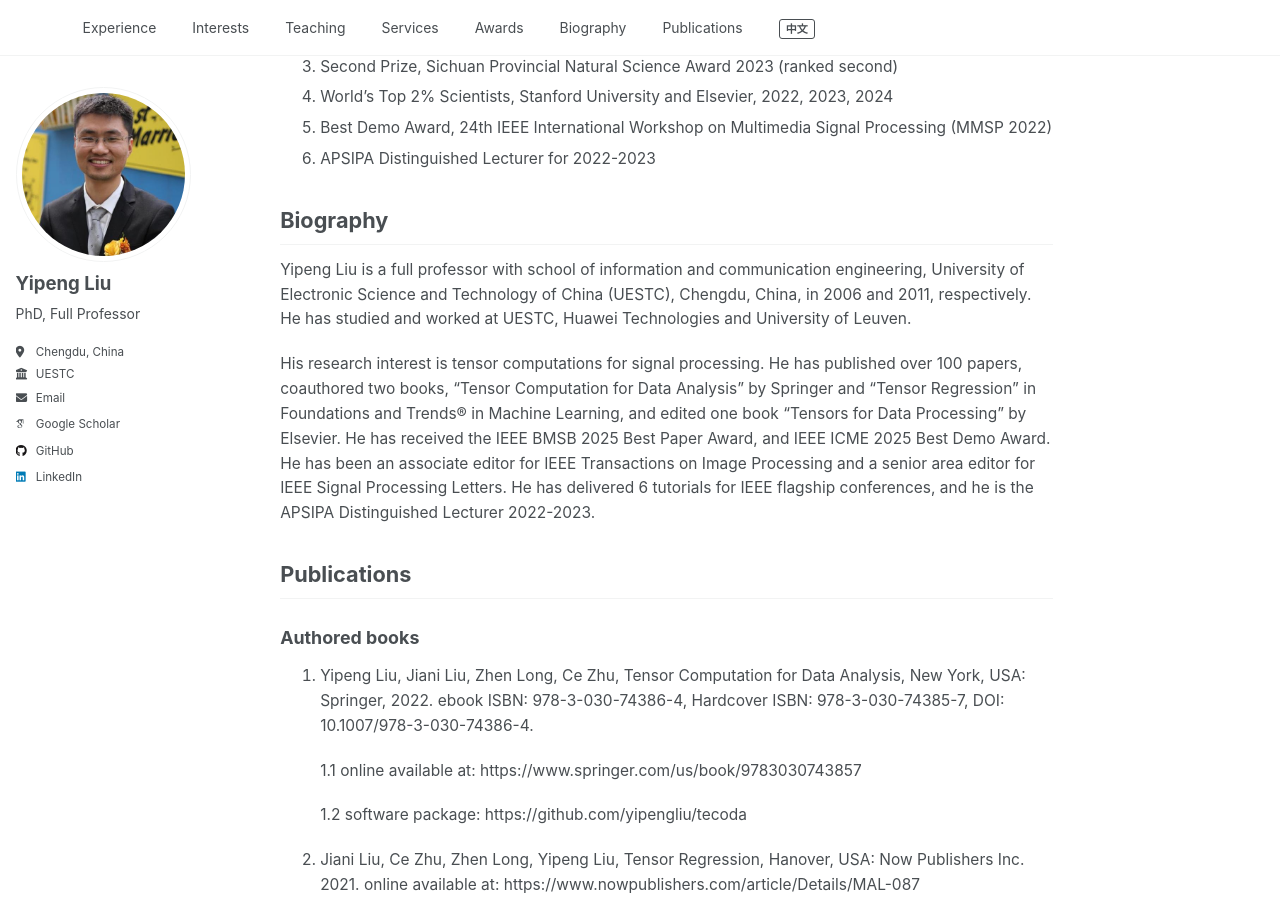
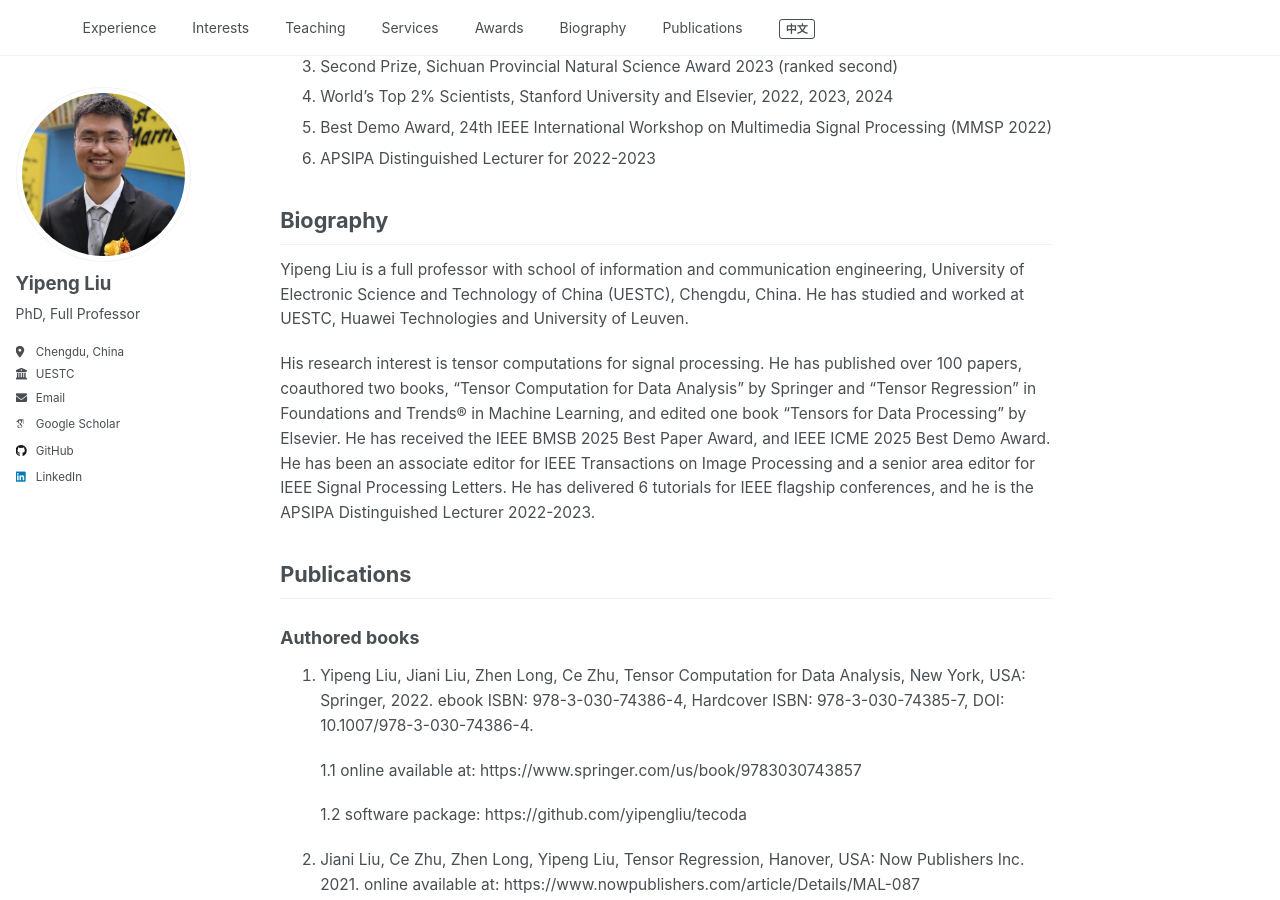
Before and after one commit to yipengliu/yipengliu.github.io, a Jekyll site: the page built from _pages/main-en.md, in a window 1280 px wide and 900 px high, scrolled down 1979 px. Built offline with Jekyll 4.4.1, drawn with Linux system fonts in a browser that asks for light colours; some web fonts are replaced.

Commit message:
Update biography section for Yipeng Liu
Removed redundant information about the year of appointment.

```diff
--- a/_pages/main-en.md
+++ b/_pages/main-en.md
@@ -72,7 +72,7 @@ redirect_from:
 
 ## <a id="Biography"></a>Biography
 
-Yipeng Liu is a full professor with school of information and communication engineering, University of Electronic Science and Technology of China (UESTC), Chengdu, China, in 2006 and 2011, respectively. He has studied and worked at UESTC, Huawei Technologies and University of Leuven.
+Yipeng Liu is a full professor with school of information and communication engineering, University of Electronic Science and Technology of China (UESTC), Chengdu, China. He has studied and worked at UESTC, Huawei Technologies and University of Leuven.
 
 His research interest is tensor computations for signal processing. He has published over 100 papers, coauthored two books, “Tensor Computation for Data Analysis” by Springer and “Tensor Regression” in Foundations and Trends® in Machine Learning, and edited one book “Tensors for Data Processing” by Elsevier. He has received the IEEE BMSB 2025 Best Paper Award, and IEEE ICME 2025 Best Demo Award. He has been an associate editor for IEEE Transactions on Image Processing and a senior area editor for IEEE Signal Processing Letters. He has delivered 6 tutorials for IEEE flagship conferences, and he is the APSIPA Distinguished Lecturer 2022-2023.
 
```
